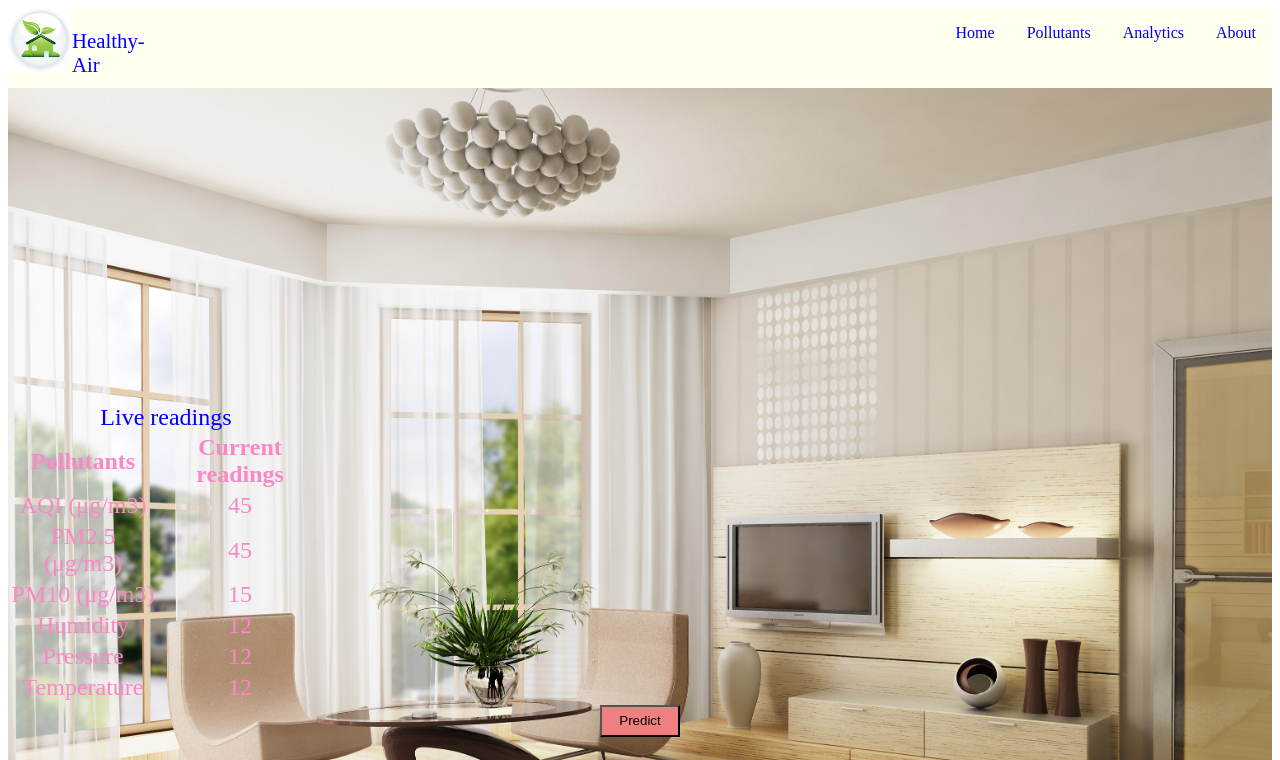
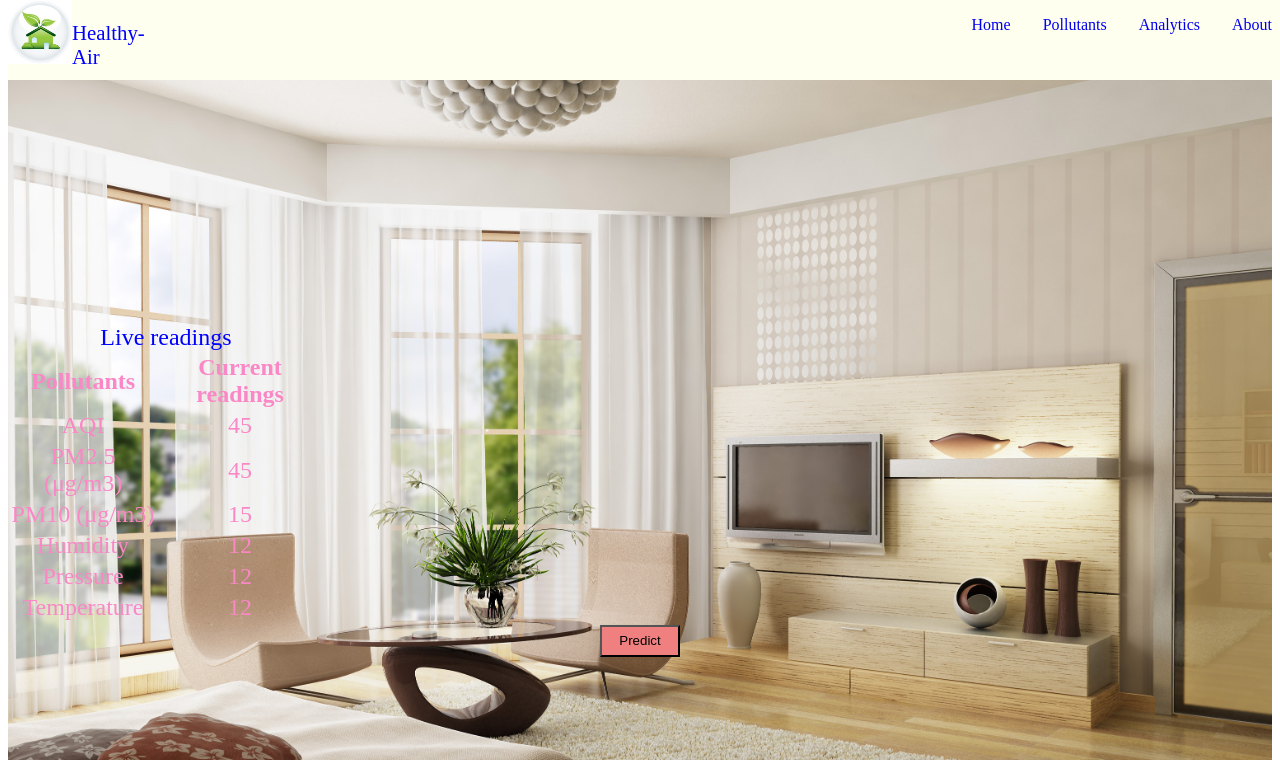
Before and after one commit to kbakande/IAQ, a PHP site: page /healthy-air.html in a window 1280 px wide. Shown: the top 760 px of the page. Run offline with PHP 8.4, Linux system fonts and the light colour scheme.

Commit message:
update the live dashboard

```diff
--- a/healthy-air_API/frontend/healthy-air.css
+++ b/healthy-air_API/frontend/healthy-air.css
@@ -12,6 +12,9 @@
     display: flex;
     justify-content: space-between;
     background-color: ivory;
+    position: fixed;
+    top: 0;
+    width: 100%;
 }
 
 #logo {
--- a/healthy-air_API/frontend/healthy-air.html
+++ b/healthy-air_API/frontend/healthy-air.html
@@ -15,7 +15,7 @@
             <li><a href="#"> Home </a> </li>
             <li><a href="#"> Pollutants </a> </li>
             <li><a href="#"> Analytics </a> </li>
-            <li><a href="#"> About</a> </li>
+            <li><a href="#"> About </a> </li>
         </ul>
     </nav>
 
@@ -27,7 +27,7 @@
                 <th> Current readings</th>
             </tr>
             <tr class = 'aqi'>
-                <td id="aqi"> AQI (&mu;g/m3)</td>
+                <td id="aqi"> AQI</td>
                 <td>45</td>
             </tr>
             <tr class = 'live'>
@@ -77,6 +77,9 @@
             .then(response => response.json())
             .then(data => {
                 const liveVal = document.querySelectorAll(".live");
+                const aqi = document.querySelector(".aqi").childNodes[3]
+                aqi.innerHTML = aqiFromPM(parseInt(data["PM2.5"]))
+
                 for (let i=0; i < liveVal.length; i++){
                     param = liveVal[i].childNodes[1].id
                     liveVal[i].childNodes[3].innerHTML = parseInt(data[param])
```
